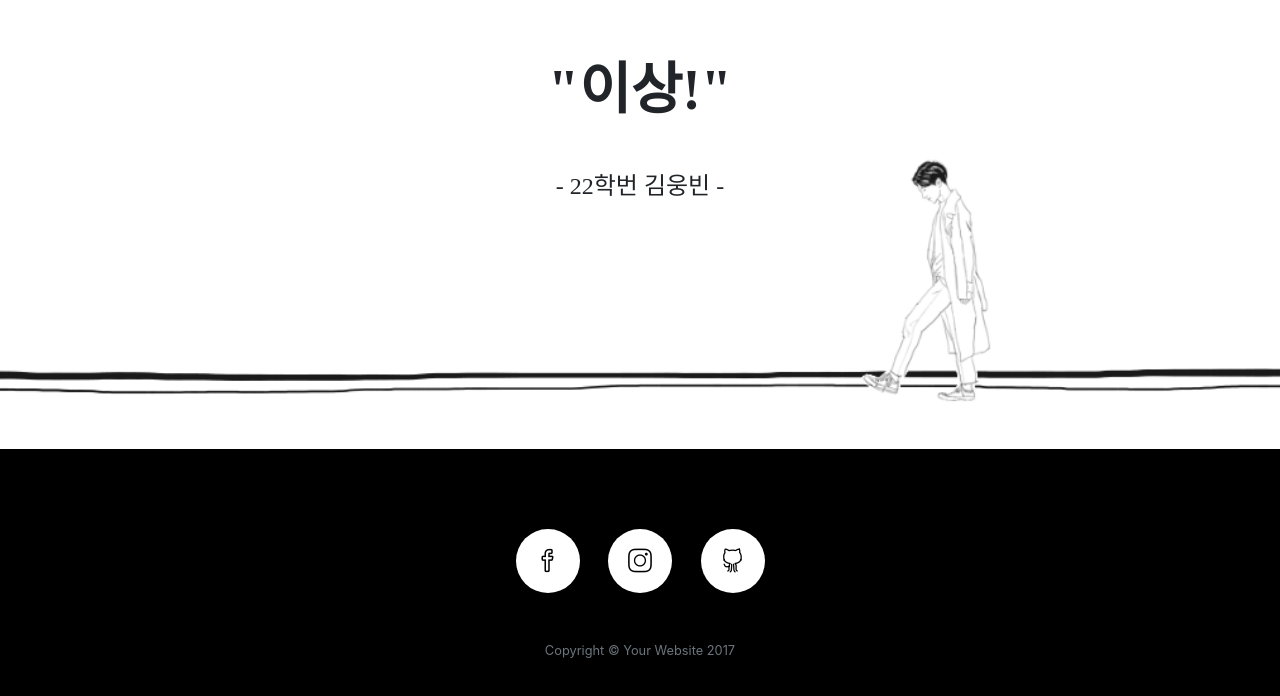
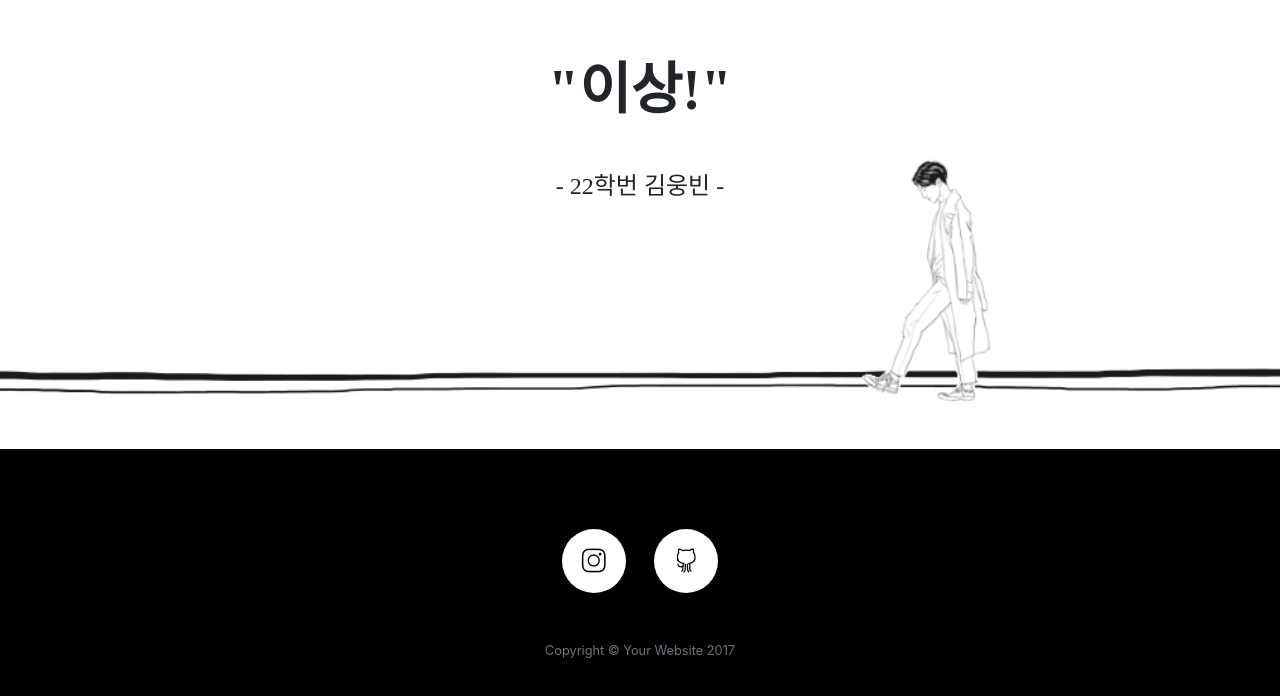
Before and after one commit to dndqls/Mid-Term-Project, a website with bundled scripts: page index.html in a window 1280 px wide. Shown: the part 5214-5910 px from the top of the page. Built offline with nearby package versions, Linux system fonts and the light colour scheme.

Commit message:
contact git, instagram 주소 수정

```diff
--- a/index.html
+++ b/index.html
@@ -306,17 +306,12 @@
       <div class="container">
         <ul class="list-inline mb-5">
           <li class="list-inline-item">
-            <a class="social-link rounded-circle fix-font-black mr-3" href="https://www.facebook.com/dheldh77">
-              <i class="icon-social-facebook"></i>
-            </a>
-          </li>
-          <li class="list-inline-item">
-            <a class="social-link rounded-circle fix-font-black mr-3" href="https://www.instagram.com/kimiso_0729/">
+            <a class="social-link rounded-circle fix-font-black mr-3" href="https://www.instagram.com/bin_1125/">
               <i class="icon-social-instagram"></i>
             </a>
           </li>
           <li class="list-inline-item">
-            <a class="social-link rounded-circle fix-font-black" href="https://github.com/dheldh77">
+            <a class="social-link rounded-circle fix-font-black" href="https://github.com/dndqls">
               <i class="icon-social-github"></i>
             </a>
           </li>
```
